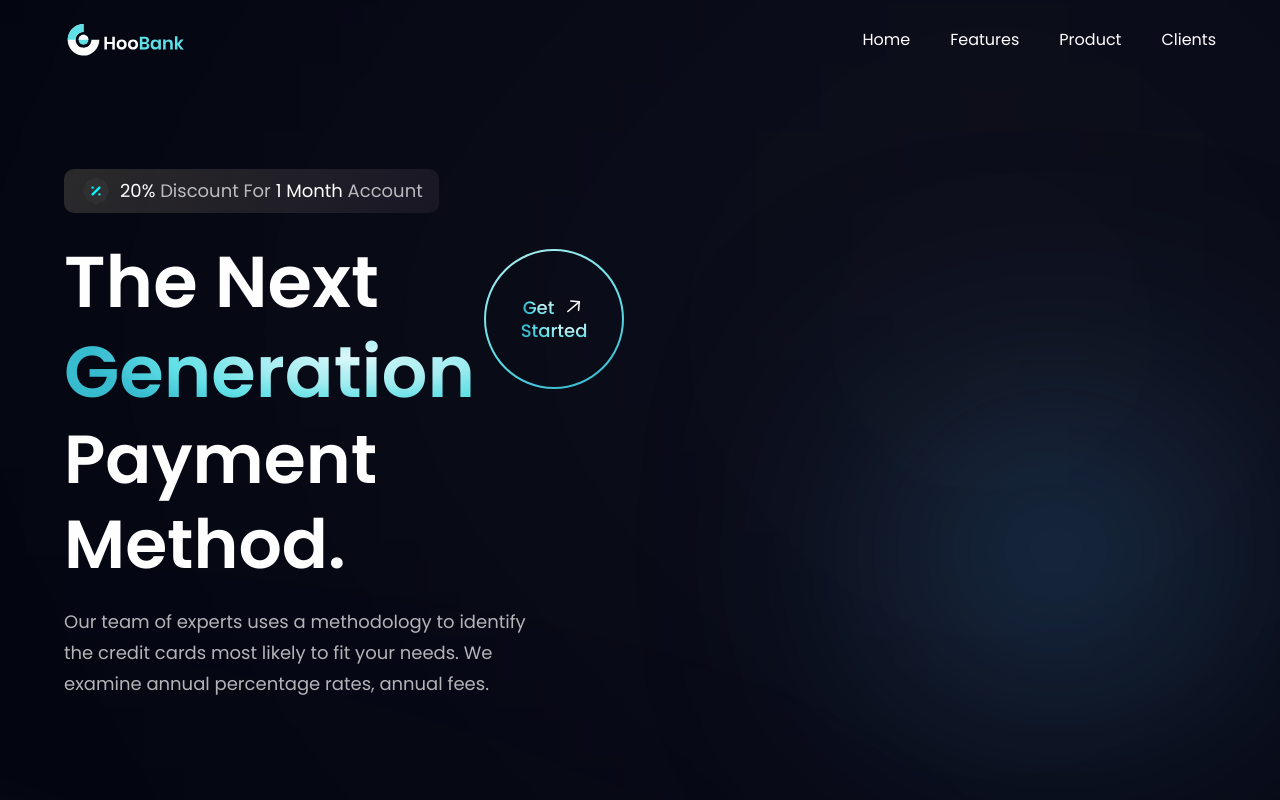
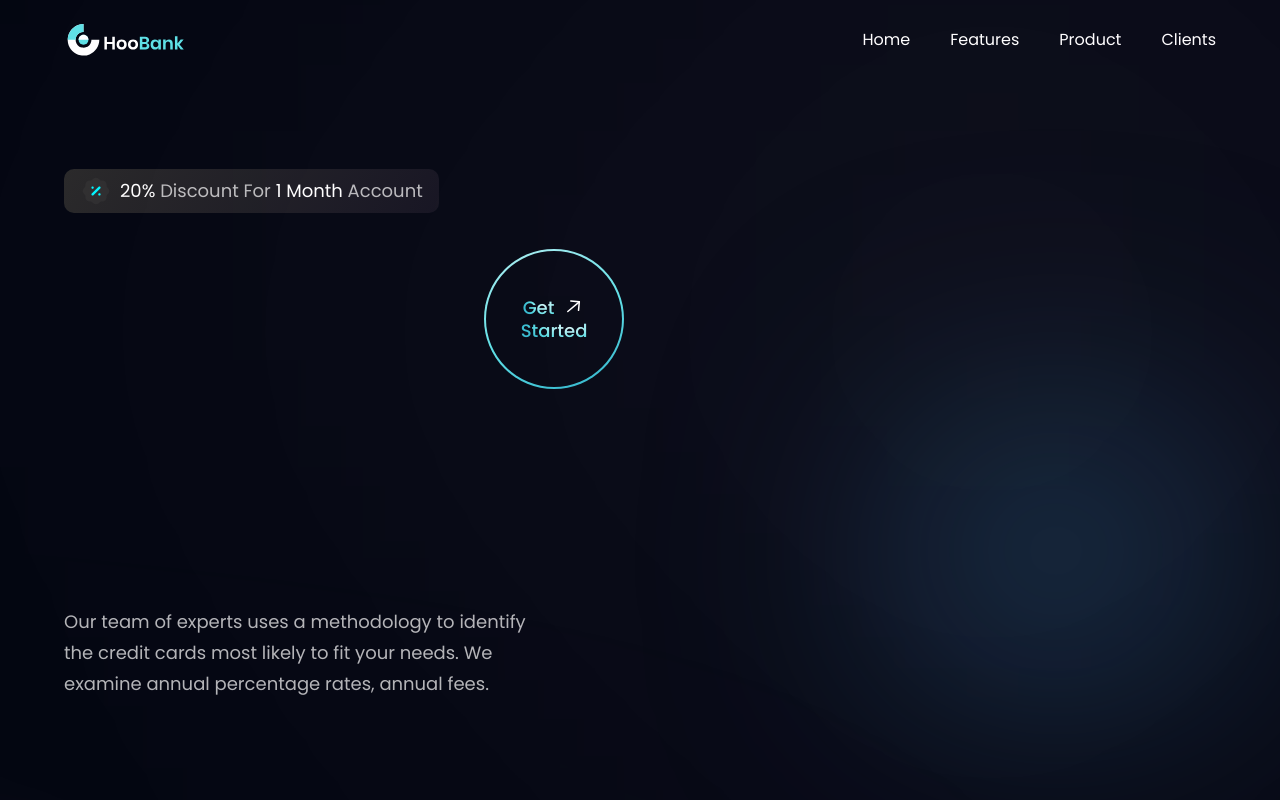
Before and after one commit to DarkLorenEstrada/hoobank, a React (Vite) app: page / in a window 1280 px wide. Shown: the top 800 px of the page. Built offline with nearby package versions, Linux system fonts and the light colour scheme.

Commit message:
Last touch: h1 + h2 slide-in

```diff
--- a/src/assets/styles/main.css
+++ b/src/assets/styles/main.css
@@ -106,7 +106,28 @@
 
 @media screen and (min-width: 1060px) {
   .hero-image {
-    animation: slide-left 1.1s ease;
+    animation: slide-left 1.1s ease forwards;
+    transform-origin: right;
+  }
+
+  .ha-1,
+  .ha-2,
+  .ha-3 {
+    transform-origin: left;
+    animation: slide-right forwards;
+    animation-timing-function: ease;
+  }
+
+  .ha-1 {
+    animation-duration: 700ms;
+  }
+
+  .ha-2 {
+    animation-duration: 900ms;
+  }
+
+  .ha-3 {
+    animation-duration: 1.1s;
   }
 }
 
@@ -131,6 +152,20 @@
   to {
     -webkit-transform: translateY(0%);
     transform: translateY(0%);
+    opacity: 1;
+  }
+}
+
+@keyframes slide-right {
+  from {
+    -webkit-transform: translateX(-100%);
+    transform: translateX(-100%);
+    opacity: 0;
+  }
+
+  to {
+    -webkit-transform: translateX(0%);
+    transform: translateX(0%);
     opacity: 1;
   }
 }
--- a/src/components/Hero.jsx
+++ b/src/components/Hero.jsx
@@ -21,10 +21,10 @@ const Hero = () => {
         </div>
 
         <div className="flex flex-row justify-between items-center w-full">
-          <h1 className="flex-1 font-poppins font-semibold ss:text-[72px] text-[52px] text-white ss:leading-[1.25em] leading-[75px] mt-4">
+          <h1 className="ha-1 flex-1 font-poppins font-semibold ss:text-[72px] text-[52px] text-white ss:leading-[1.25em] leading-[75px] mt-4">
             The Next
             <br />
-            <span className="text-gradient">Generation</span>
+            <span className="ha-2 text-gradient">Generation</span>
             <br />
           </h1>
           <div className="ss:flex hidden md:mr-4 mr-0 ">
@@ -32,7 +32,7 @@ const Hero = () => {
           </div>
         </div>
 
-        <h2 className="font-poppins font-semibold ss:text-[68px] text-[52px] text-white ss:leading-[1.25em] leading-[75px] w-full">
+        <h2 className="ha-3 font-poppins font-semibold ss:text-[68px] text-[52px] text-white ss:leading-[1.25em] leading-[75px] w-full">
           Payment Method.
         </h2>
         <p className={`${styles.paragraph} max-w-[470px] mt-5 leading-8`}>
```
